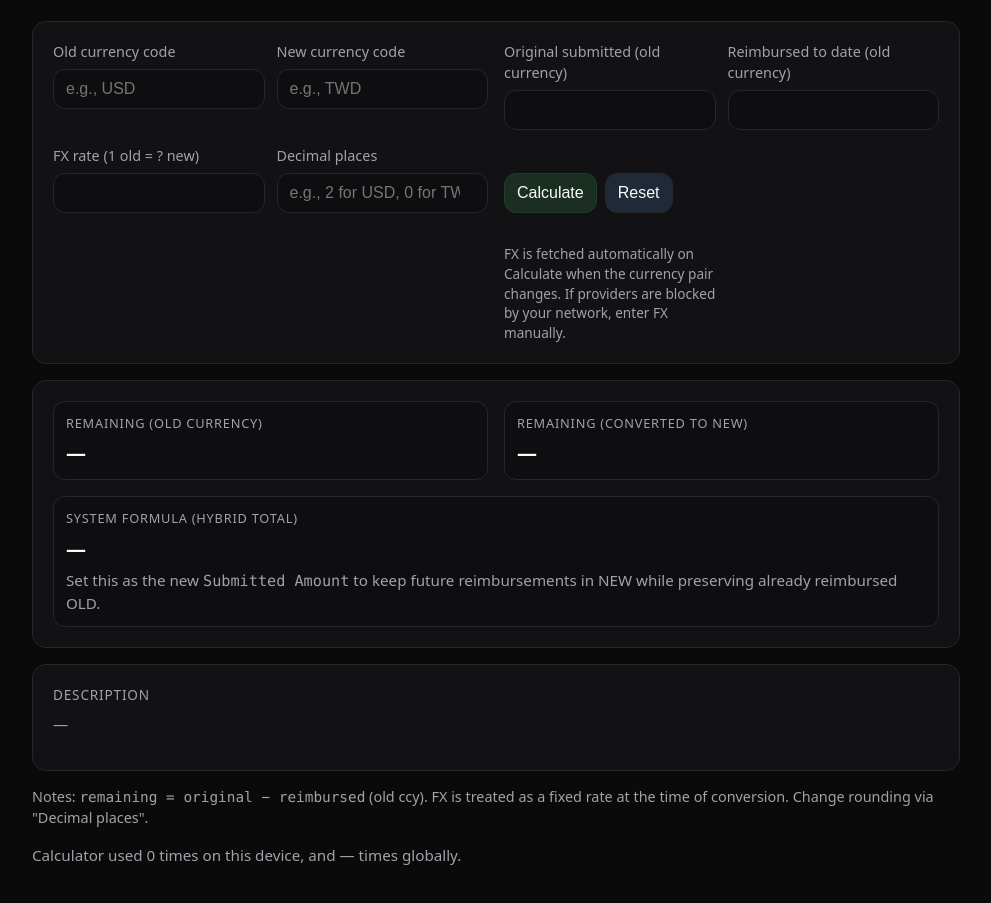
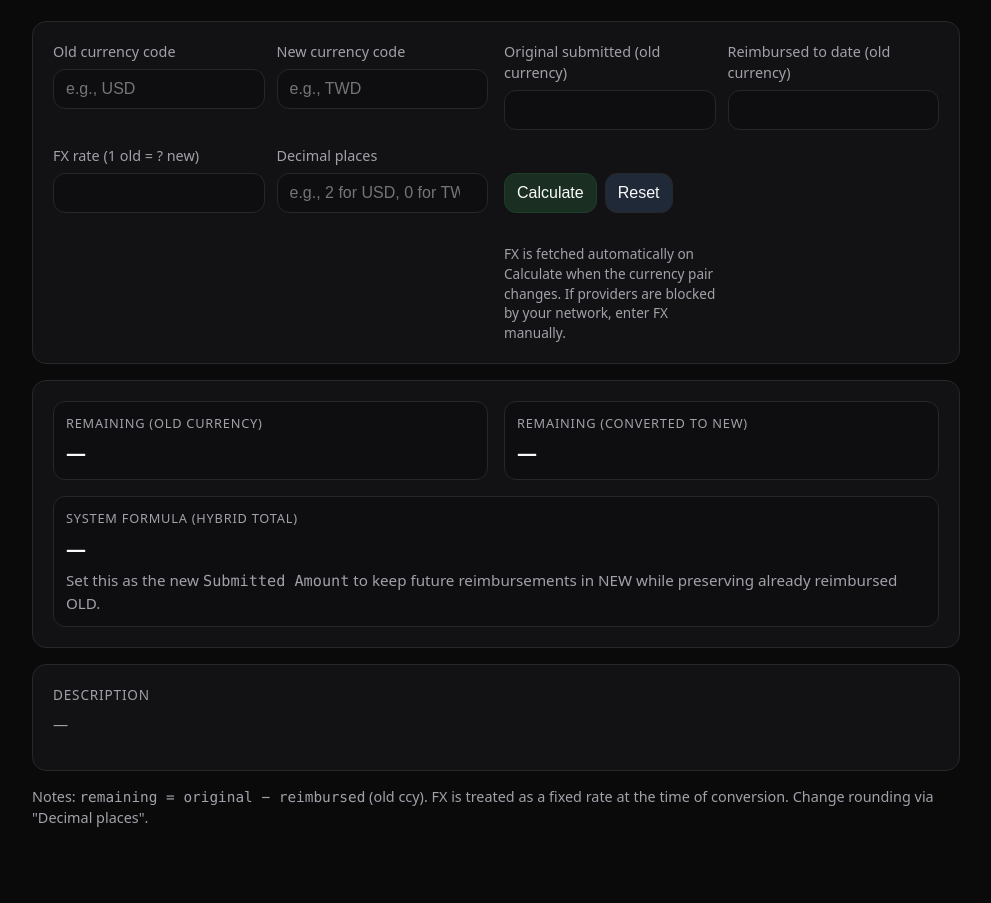
Before and after one commit to iamjeffchiu/reimbursement-plan-calculator, a plain HTML site: page index.html in a window 1280 px wide. Shown: the part 103-1006 px from the top of the page, without its empty margins (144-1135 px from the left). After the commit the page ends 979 px from the top, so only its background shows below. Drawn offline with Linux system fonts and the light colour scheme.

Commit message:
Update index.html

```diff
--- a/index.html
+++ b/index.html
@@ -90,8 +90,6 @@
     <footer>
       <p>Notes: <span class="mono">remaining = original − reimbursed</span> (old ccy). FX is treated as a fixed rate at the time of conversion. Change rounding via "Decimal places".</p>
     <p class="muted">
-  Calculator used <span id="usageCount">0</span> times on this device,
-  and <span id="usageCountGlobal">—</span> times globally.
 </p>
 
     </footer>
```
